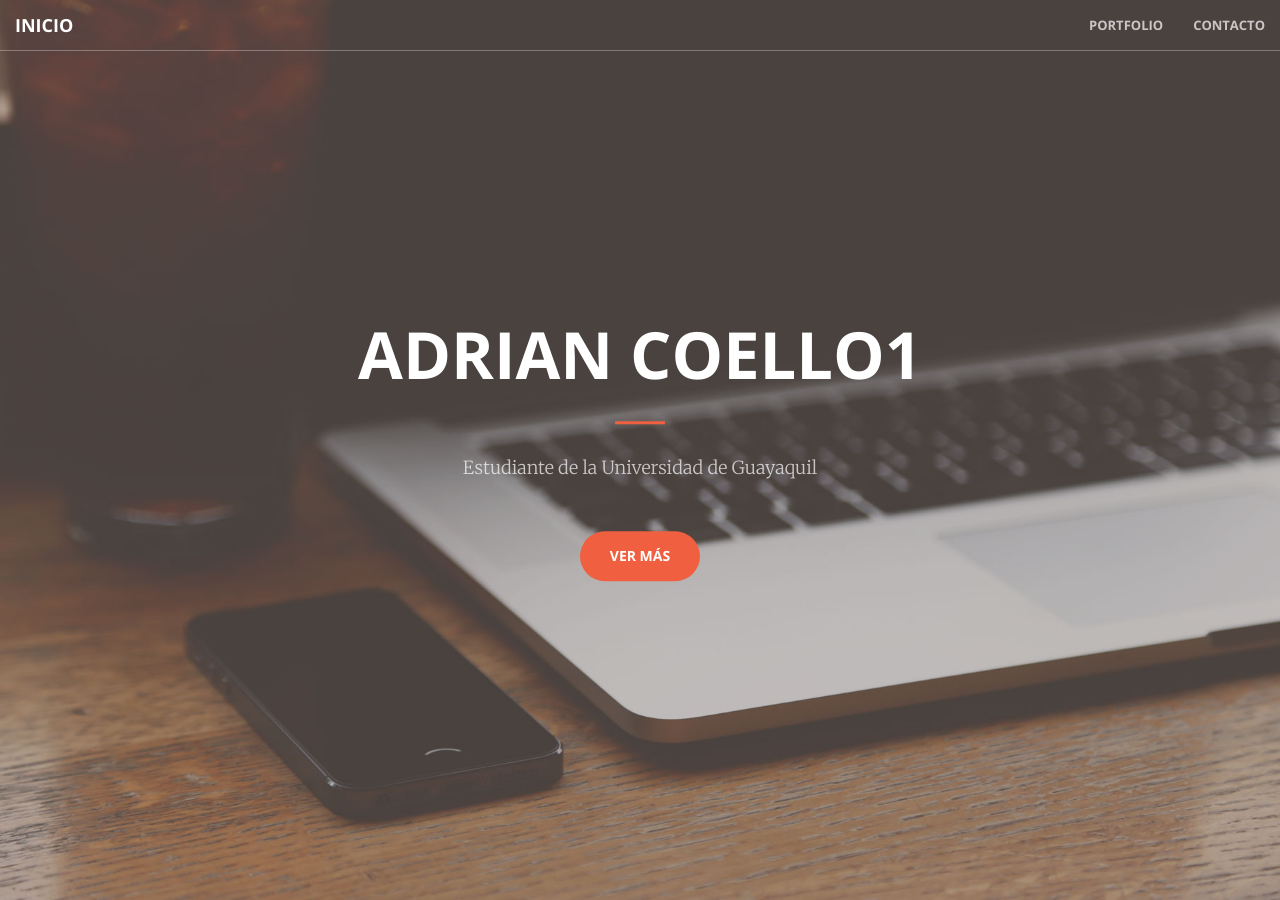
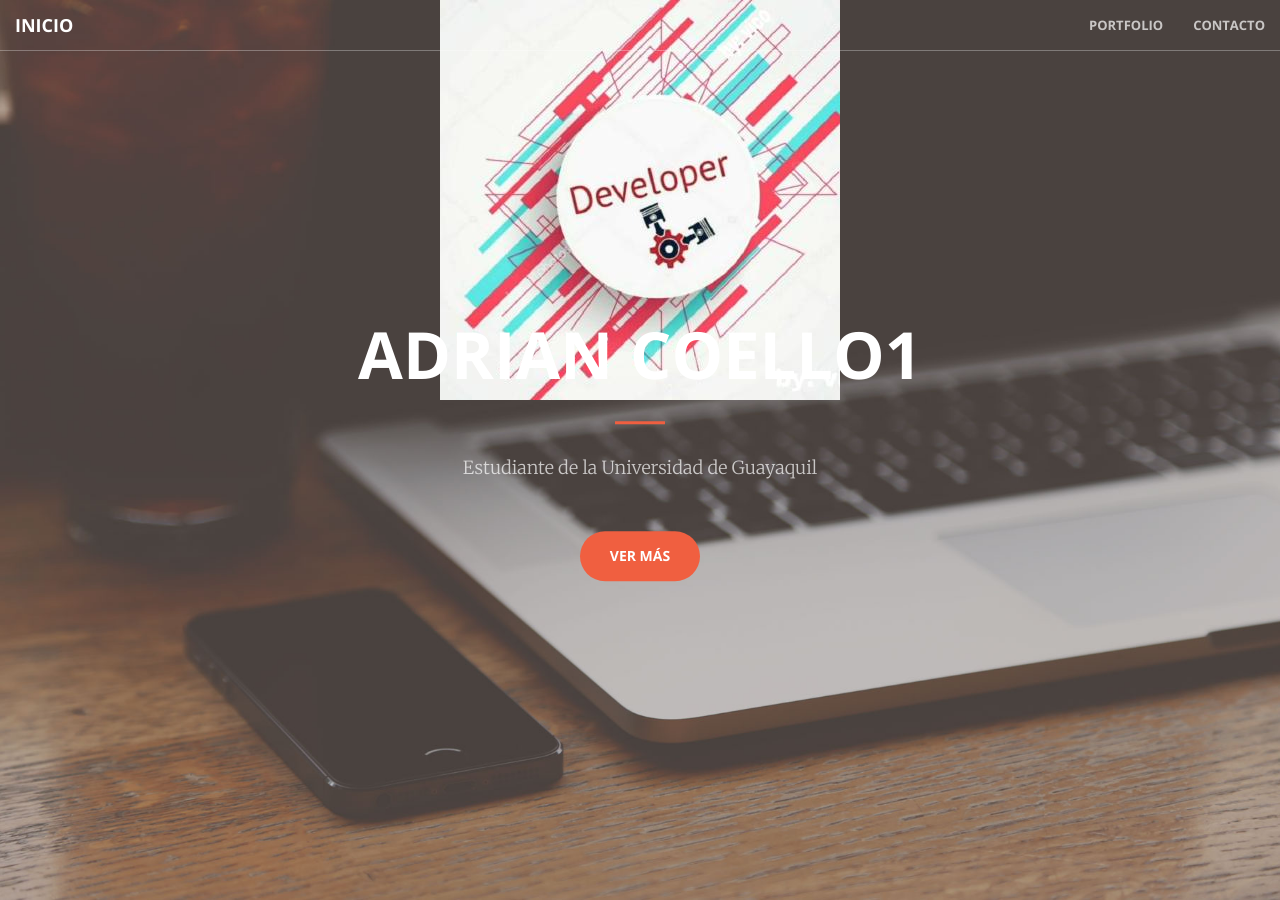
Before and after one commit to Vico2001/Vico01.github.io, a Jekyll site: the page built from index.html, in a window 1280 px wide and 900 px high. Built offline with Jekyll 4.4.1, drawn with Linux system fonts in a browser that asks for light colours.

Commit message:
Update header.html

```diff
--- a/_includes/header.html
+++ b/_includes/header.html
@@ -1,5 +1,5 @@
 <header>
-   <img scr="img/logo.jpeg" height:"100px" width:"100px">
+   <img src="img/logo.jpeg" height:"100px" width:"100px">
    <div class="header-content">
      <div class="header-content-inner">
        <h1>Adrian Coello1</h1>
```
